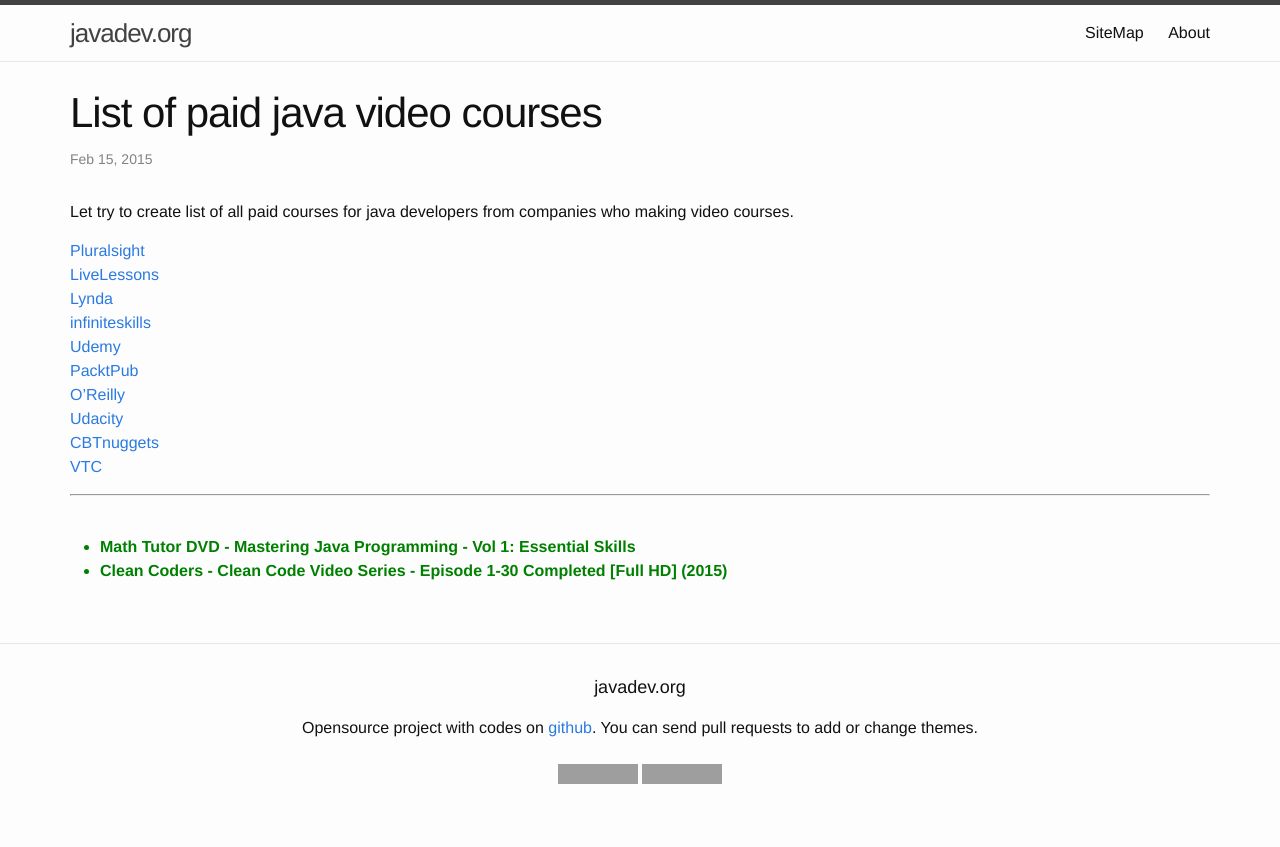
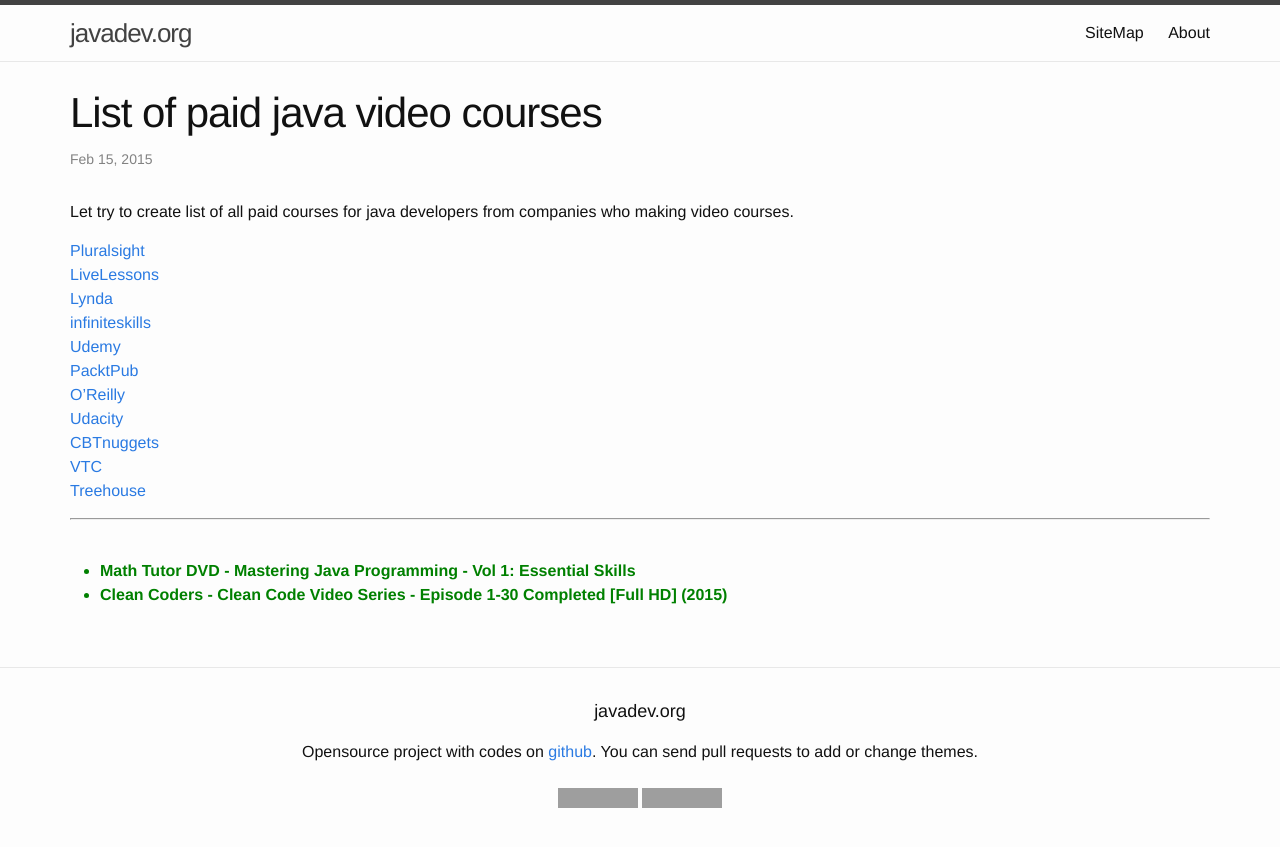
Before and after one commit to webmakaka/javadev.org, a Jekyll site: the page built from _posts/2015-02-15-java-paid-video-courses-collection.md, in a window 1280 px wide. Shown: the top 847 px of the page. Built offline with Jekyll 4.4.1, drawn with Linux system fonts in a browser that asks for light colours; grey boxes are pictures that could not be loaded.

Commit message:
Update 2015-02-15-java-paid-video-courses-collection.md

```diff
--- a/_posts/2015-02-15-java-paid-video-courses-collection.md
+++ b/_posts/2015-02-15-java-paid-video-courses-collection.md
@@ -18,7 +18,7 @@
 <a href="/library/udacity/java/">Udacity</a><br/>
 <a href="/library/cbtnuggets/java/">CBTnuggets</a><br/>
 <a href="/library/vtc/java/">VTC</a><br/>
-
+<a href="/library/treehouse/java/">Treehouse</a><br/>
 
 
 ___
```
